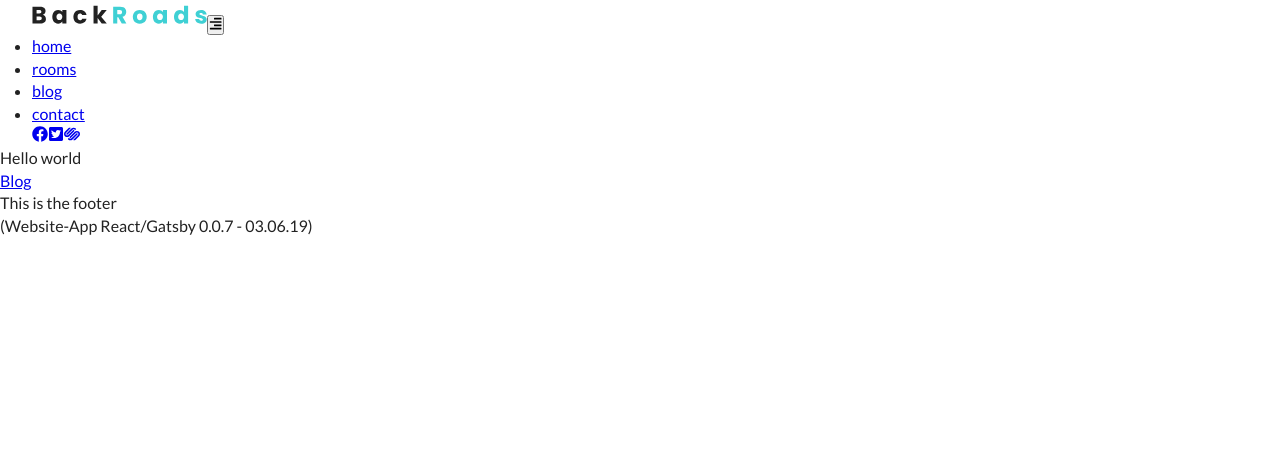
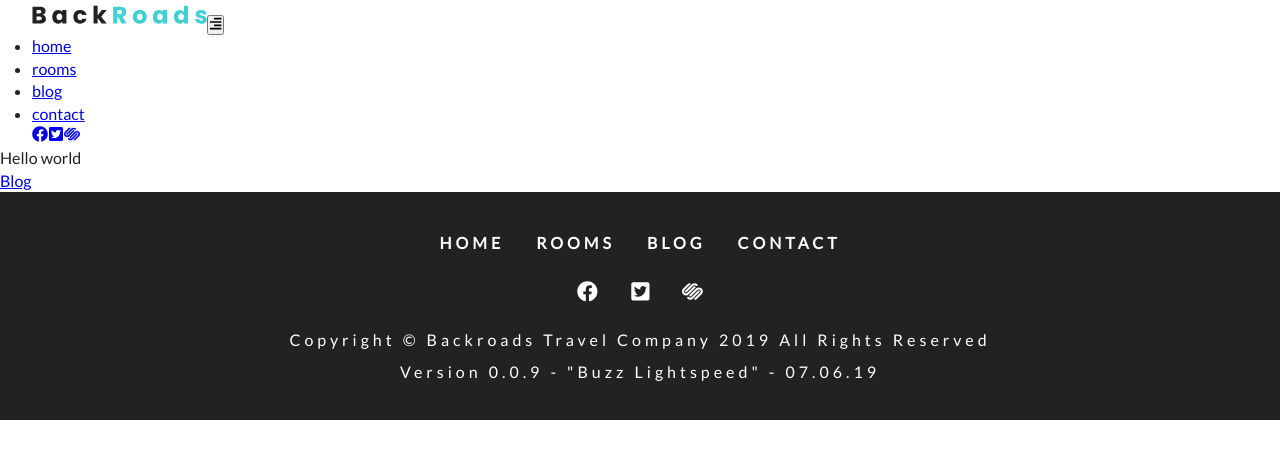
Before and after one commit to olavschuermann/wsapp-backroads, a Gatsby site: page / in a window 1280 px wide. Built offline with nearby package versions, Linux system fonts and the light colour scheme; Gatsby itself is replaced by a stand-in of ours.

Commit message:
adding styled footer to website

```diff
--- a/package.json
+++ b/package.json
@@ -2,7 +2,7 @@
   "name": "gatsby-starter-hello-world",
   "private": true,
   "description": "A simplified bare-bones starter for Gatsby",
-  "version": "0.1.0",
+  "version": "0.0.4",
   "license": "MIT",
   "scripts": {
     "build": "gatsby build",
--- a/src/components/Footer.js
+++ b/src/components/Footer.js
@@ -1,12 +1,43 @@
-import React from 'react';
+import React from "react"
+import styles from "../css/footer.module.css"
+import links from "../constants/links"
+import socialIcons from "../constants/social-icons"
+import { Link } from "gatsby"
+import { FaRProject } from "react-icons/fa"
 
 const Footer = () => {
-    return (
-        <div>
-          This is the footer <br/>
-          (Website-App React/Gatsby 0.0.7 - 03.06.19)<br />
-        </div>
-    )
+  return (
+    <footer className={styles.footer}>
+      <div className={styles.links}>
+        {links.map((item, index) => {
+          return (
+            <Link key={index} to={item.path}>
+              {item.text}
+            </Link>
+          )
+        })}
+      </div>
+      <div className={styles.icons}>
+        {socialIcons.map((item, index) => {
+          return (
+            <a
+              key={index}
+              href={item.url}
+              target="_blank"
+              rel="noopener noreferrer"
+            >
+              {item.icon}
+            </a>
+          )
+        })}
+      </div>
+      <div className={styles.copyright}>
+        copyright &copy; backroads travel company {new Date().getFullYear()} all
+        rights reserved<br />
+        Version 0.0.9 - "Buzz Lightspeed" - 07.06.19
+      </div>
+    </footer>
+  )
 }
 
-export default Footer;
+export default Footer
--- a/src/components/Layout.js
+++ b/src/components/Layout.js
@@ -9,7 +9,7 @@
     return (
         <div>
             <NavBar />
-            {children}
+                {children}
             <Footer />
         </div>
     )
--- /dev/null
+++ b/src/css/footer.module.css
@@ -0,0 +1,34 @@
+.footer {
+  background: var(--mainBlack);
+  padding: 2rem;
+  text-align: center;
+  color: var(--mainWhite);
+}
+.links a {
+  display: inline-block;
+  text-decoration: none;
+  text-transform: uppercase;
+  color: var(--mainWhite);
+  margin: 0.5rem 1rem;
+  letter-spacing: var(--mainSpacing);
+  transition: var(--mainTransition);
+  font-weight: bold;
+}
+.links a:hover {
+  color: var(--primaryColor);
+}
+.icons a {
+  display: inline-block;
+  margin: 1rem;
+  font-size: 1.3rem;
+  color: var(--mainWhite);
+  transition: var(--mainTransition);
+}
+.icons a:hover {
+  color: var(--primaryColor);
+}
+.copyright {
+  text-transform: capitalize;
+  letter-spacing: var(--mainSpacing);
+  line-height: 2;
+}
```
